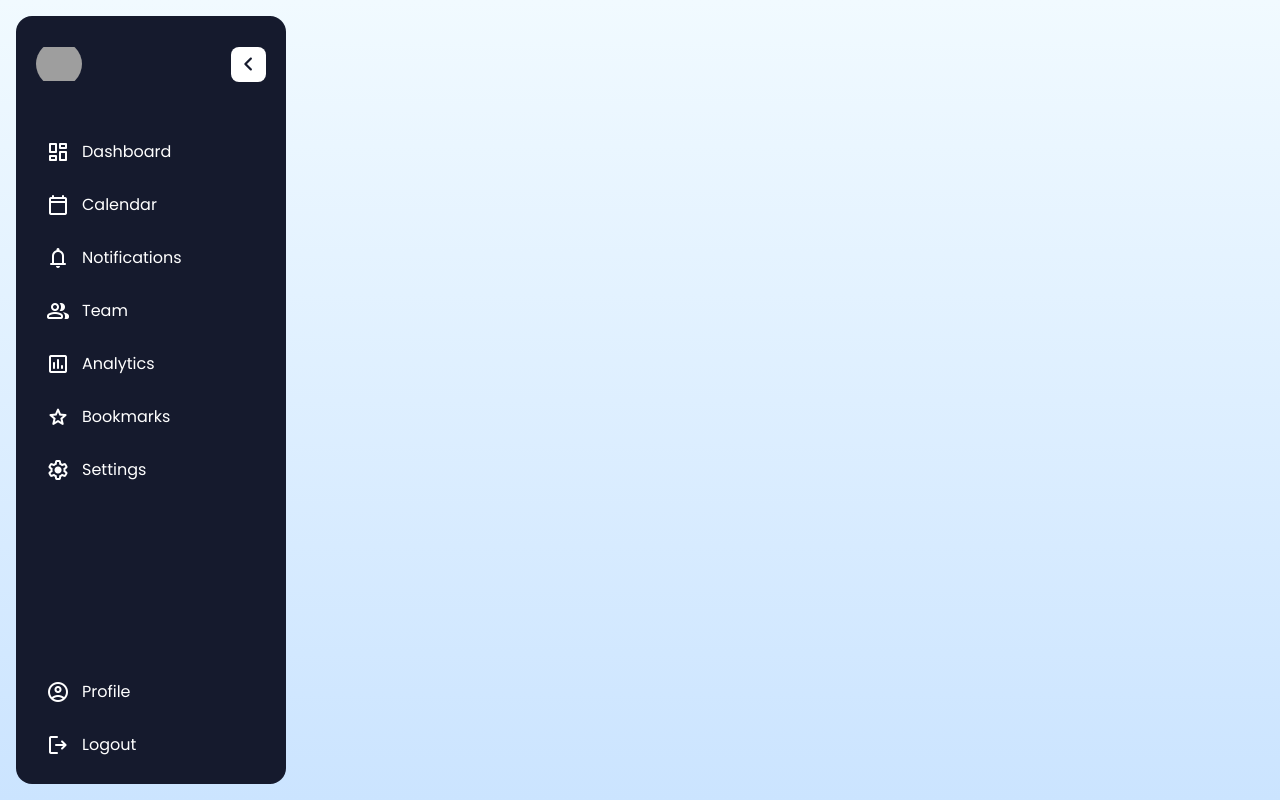
After one commit to AfonsoMarques-git/PAP, a PHP site: page /menu_de_administrador_demo/index.html in a window 1280 px wide. The commit adds this page. Run offline with PHP 8.4, Linux system fonts and the light colour scheme; grey boxes are pictures that could not be loaded.

Commit message:
menu de administrador

```diff
--- a/css/style.css
+++ b/css/style.css
@@ -197,3 +197,7 @@ header>.actions .search{
     font-size: 14px;
     color: #666;
 }
+
+.login-registo>a>img:hover{
+    content: url(../images/user_hover.png.png);
+}
--- a/html/registo_feito.html
+++ b/html/registo_feito.html
@@ -70,7 +70,7 @@
     <div class="container">
         <h1> Sucesso !!<h1>
         <p> O seu registo foi efetuado com sucesso, já pode fazer login. </p>
-        <a href="login.html"> Efetuar Login </a>
+        <a href="../php/login-registo.php"> Efetuar Login </a>
     </div>
 </body>
 </html>
--- a/index.php
+++ b/index.php
@@ -43,8 +43,7 @@ $isLoggedIn = isset($_SESSION['username']);
                                 <a href="html/perfil.html"><span class="user">Olá, <?php echo $_SESSION['username']; ?>!</span></a>
                                 <a href="php/logout.php" class="logout">Log Out</a>
                             <?php else: ?>
-                                <a href="html/login.html" class="login">Login</a>
-                                <a href="php/registo.php" class="registo">Registo</a>
+                                <a href="php/login-registo.php"><img src="images/user..png" alt="Login e Registo" /></a>
                             <?php endif; ?>
                         </div>
                     </div>
--- /dev/null
+++ b/js/menu_admin.js
@@ -0,0 +1,37 @@
+const sidebar = document.querySelector(".sidebar");
+const sidebarToggler = document.querySelector(".sidebar-toggler");
+const menuToggler = document.querySelector(".menu-toggler");
+let collapsedSidebarHeight = "56px";
+let fullSidebarHeight = "calc(100vh - 32px)";
+
+// Alterna o estado colapsado da sidebar
+sidebarToggler.addEventListener("click", () => {
+  sidebar.classList.toggle("collapsed");
+});
+
+// Alterna o menu ativo/inativo
+menuToggler.addEventListener("click", () => {
+  const isMenuActive = sidebar.classList.toggle("menu-active");
+  toggleMenu(isMenuActive);
+});
+
+// Função para atualizar a altura da sidebar com base no estado
+const toggleMenu = (isMenuActive) => {
+  if (isMenuActive) {
+    sidebar.style.height = `${sidebar.scrollHeight}px`;
+    menuToggler.querySelector("span").innerText = "close";
+  } else {
+    sidebar.style.height = collapsedSidebarHeight;
+    menuToggler.querySelector("span").innerText = "menu";
+  }
+};
+
+// Ajusta a altura da sidebar ao redimensionar a janela
+window.addEventListener("resize", () => {
+  if (window.innerWidth >= 1024) {
+    sidebar.style.height = fullSidebarHeight;
+  } else {
+    sidebar.classList.remove("collapsed");
+    toggleMenu(sidebar.classList.contains("menu-active"));
+  }
+});
--- /dev/null
+++ b/menu_de_administrador_demo/estilos.css
@@ -0,0 +1,195 @@
+/* Importing Google Fonts - Poppins */
+@import url('https://fonts.googleapis.com/css2?family=Poppins:wght@400;500;600;700&display=swap');
+* {
+  margin: 0;
+  padding: 0;
+  box-sizing: border-box;
+  font-family: "Poppins", sans-serif;
+}
+body {
+  min-height: 100vh;
+  background: linear-gradient(#F1FAFF, #CBE4FF);
+}
+.sidebar {
+  position: fixed;
+  width: 270px;
+  margin: 16px;
+  border-radius: 16px;
+  background: #151A2D;
+  height: calc(100vh - 32px);
+  transition: all 0.4s ease;
+}
+.sidebar.collapsed {
+  width: 85px;
+}
+.sidebar .sidebar-header {
+  display: flex;
+  position: relative;
+  padding: 25px 20px;
+  align-items: center;
+  justify-content: space-between;
+}
+.sidebar-header .header-logo img {
+  width: 46px;
+  height: 46px;
+  display: block;
+  object-fit: contain;
+  border-radius: 50%;
+}
+.sidebar-header .toggler {
+  height: 35px;
+  width: 35px;
+  color: #151A2D;
+  border: none;
+  cursor: pointer;
+  display: flex;
+  background: #fff;
+  align-items: center;
+  justify-content: center;
+  border-radius: 8px;
+  transition: 0.4s ease;
+}
+.sidebar-header .sidebar-toggler {
+  position: absolute;
+  right: 20px;
+}
+.sidebar-header .menu-toggler {
+  display: none;
+}
+.sidebar.collapsed .sidebar-header .toggler {
+  transform: translate(-4px, 65px);
+}
+.sidebar-header .toggler:hover {
+  background: #dde4fb;
+}
+.sidebar-header .toggler span {
+  font-size: 1.75rem;
+  transition: 0.4s ease;
+}
+.sidebar.collapsed .sidebar-header .toggler span {
+  transform: rotate(180deg);
+}
+.sidebar-nav .nav-list {
+  list-style: none;
+  display: flex;
+  gap: 4px;
+  padding: 0 15px;
+  flex-direction: column;
+  transform: translateY(15px);
+  transition: 0.4s ease;
+}
+.sidebar.collapsed .sidebar-nav .primary-nav {
+  transform: translateY(65px);
+}
+.sidebar-nav .nav-link {
+  color: #fff;
+  display: flex;
+  gap: 12px;
+  white-space: nowrap;
+  border-radius: 8px;
+  padding: 12px 15px;
+  align-items: center;
+  text-decoration: none;
+  transition: 0.4s ease;
+}
+.sidebar.collapsed .sidebar-nav .nav-link {
+  border-radius: 12px;
+}
+.sidebar .sidebar-nav .nav-link .nav-label {
+  transition: opacity 0.3s ease;
+}
+.sidebar.collapsed .sidebar-nav .nav-link .nav-label {
+  opacity: 0;
+  pointer-events: none;
+}
+.sidebar-nav .nav-link:hover {
+  color: #151A2D;
+  background: #fff;
+}
+.sidebar-nav .nav-item {
+  position: relative;
+}
+.sidebar-nav .nav-tooltip {
+  position: absolute;
+  top: -10px;
+  opacity: 0;
+  color: #151A2D;
+  display: none;
+  pointer-events: none;
+  padding: 6px 12px;
+  border-radius: 8px;
+  white-space: nowrap;
+  background: #fff;
+  left: calc(100% + 25px);
+  box-shadow: 0 5px 10px rgba(0, 0, 0, 0.1);
+  transition: 0s;
+}
+.sidebar.collapsed .sidebar-nav .nav-tooltip {
+  display: block;
+}
+.sidebar-nav .nav-item:hover .nav-tooltip {
+  opacity: 1;
+  pointer-events: auto;
+  transform: translateY(50%);
+  transition: all 0.4s ease;
+}
+.sidebar-nav .secondary-nav {
+  position: absolute;
+  bottom: 30px;
+  width: 100%;
+}
+/* Responsive media query code for small screens */
+@media (max-width: 1024px) {
+  .sidebar {
+    height: 56px;
+    margin: 13px;
+    overflow-y: hidden;
+    scrollbar-width: none;
+    width: calc(100% - 26px);
+    max-height: calc(100vh - 26px);
+  }
+  .sidebar.menu-active {
+    overflow-y: auto;
+  }
+  .sidebar .sidebar-header {
+    position: sticky;
+    top: 0;
+    z-index: 20;
+    border-radius: 16px;
+    background: #151A2D;
+    padding: 8px 10px;
+  }
+  .sidebar-header .header-logo img {
+    width: 40px;
+    height: 40px;
+  }
+  .sidebar-header .sidebar-toggler,
+  .sidebar-nav .nav-item:hover .nav-tooltip {
+    display: none;
+  }
+
+  .sidebar-header .menu-toggler {
+    display: flex;
+    height: 30px;
+    width: 30px;
+  }
+  .sidebar-header .menu-toggler span {
+    font-size: 1.3rem;
+  }
+  .sidebar .sidebar-nav .nav-list {
+    padding: 0 10px;
+  }
+  .sidebar-nav .nav-link {
+    gap: 10px;
+    padding: 10px;
+    font-size: 0.94rem;
+  }
+  .sidebar-nav .nav-link .nav-icon {
+    font-size: 1.37rem;
+  }
+  .sidebar-nav .secondary-nav {
+    position: relative;
+    bottom: 0;
+    margin: 40px 0 30px;
+  }
+}
--- /dev/null
+++ b/menu_de_administrador_demo/index.html
@@ -0,0 +1,101 @@
+<!DOCTYPE html>
+<!-- Coding By CodingNepal - youtube.com/@codingnepal -->
+<html lang="en">
+<head>
+  <meta charset="UTF-8">
+  <meta name="viewport" content="width=device-width, initial-scale=1.0">
+  <title>Sidebar Menu | CodingNepal</title>
+  <link rel="stylesheet" href="estilos.css">
+  <!-- Linking Google fonts for icons -->
+  <link rel="stylesheet" href="https://fonts.googleapis.com/css2?family=Material+Symbols+Rounded:opsz,wght,FILL,GRAD@24,400,0,0">
+</head>
+<body>
+  <aside class="sidebar">
+    <!-- Sidebar header -->
+    <header class="sidebar-header">
+      <a href="#" class="header-logo">
+        <img src="logo.png" alt="CodingNepal">
+      </a>
+      <button class="toggler sidebar-toggler">
+        <span class="material-symbols-rounded">chevron_left</span>
+      </button>
+      <button class="toggler menu-toggler">
+        <span class="material-symbols-rounded">menu</span>
+      </button>
+    </header>
+    <nav class="sidebar-nav">
+      <!-- Primary top nav -->
+      <ul class="nav-list primary-nav">
+        <li class="nav-item">
+          <a href="#" class="nav-link">
+            <span class="nav-icon material-symbols-rounded">dashboard</span>
+            <span class="nav-label">Dashboard</span>
+          </a>
+          <span class="nav-tooltip">Dashboard</span>
+        </li>
+        <li class="nav-item">
+          <a href="#" class="nav-link">
+            <span class="nav-icon material-symbols-rounded">calendar_today</span>
+            <span class="nav-label">Calendar</span>
+          </a>
+          <span class="nav-tooltip">Calendar</span>
+        </li>
+        <li class="nav-item">
+          <a href="#" class="nav-link">
+            <span class="nav-icon material-symbols-rounded">notifications</span>
+            <span class="nav-label">Notifications</span>
+          </a>
+          <span class="nav-tooltip">Notifications</span>
+        </li>
+        <li class="nav-item">
+          <a href="#" class="nav-link">
+            <span class="nav-icon material-symbols-rounded">group</span>
+            <span class="nav-label">Team</span>
+          </a>
+          <span class="nav-tooltip">Team</span>
+        </li>
+        <li class="nav-item">
+          <a href="#" class="nav-link">
+            <span class="nav-icon material-symbols-rounded">insert_chart</span>
+            <span class="nav-label">Analytics</span>
+          </a>
+          <span class="nav-tooltip">Analytics</span>
+        </li>
+        <li class="nav-item">
+          <a href="#" class="nav-link">
+            <span class="nav-icon material-symbols-rounded">star</span>
+            <span class="nav-label">Bookmarks</span>
+          </a>
+          <span class="nav-tooltip">Bookmarks</span>
+        </li>
+        <li class="nav-item">
+          <a href="#" class="nav-link">
+            <span class="nav-icon material-symbols-rounded">settings</span>
+            <span class="nav-label">Settings</span>
+          </a>
+          <span class="nav-tooltip">Settings</span>
+        </li>
+      </ul>
+      <!-- Secondary bottom nav -->
+      <ul class="nav-list secondary-nav">
+        <li class="nav-item">
+          <a href="#" class="nav-link">
+            <span class="nav-icon material-symbols-rounded">account_circle</span>
+            <span class="nav-label">Profile</span>
+          </a>
+          <span class="nav-tooltip">Profile</span>
+        </li>
+        <li class="nav-item">
+          <a href="#" class="nav-link">
+            <span class="nav-icon material-symbols-rounded">logout</span>
+            <span class="nav-label">Logout</span>
+          </a>
+          <span class="nav-tooltip">Logout</span>
+        </li>
+      </ul>
+    </nav>
+  </aside>
+  <!-- Script -->
+  <script src="../js/menu_admin.js"></script>
+</body>
+</html>
--- a/php/processar_login.php
+++ b/php/processar_login.php
@@ -33,7 +33,7 @@
     } else {
         // Se o login falhar, redireciona para login.html
         $_SESSION['autenticado'] = false;
-        header("Location: ../html/login.html");
+        header("Location: ../php/login-registo.php");
         exit;
     }
 
```
Also changed, not shown: css/login-registo.css (renamed from teste_login-registo/login-registo.css, +39 -16 lines), js/main.js (+13 -21 lines), php/login-registo.php (added, +75 -0 lines), php/processar_registo.php (+6 -6 lines), teste_login-registo/login-registo.html (deleted, +0 -52 lines), teste_login-registo/script.js (deleted, +0 -11 lines), images/invisivel.png (added), images/user_hover.png.png (added), images/visivel.png (added), old_login&registo/login.css (renamed from css/login.css), old_login&registo/login.html (renamed from html/login.html), old_login&registo/registo.css (renamed from css/registo.css), old_login&registo/registo.php (renamed from php/registo.php).
